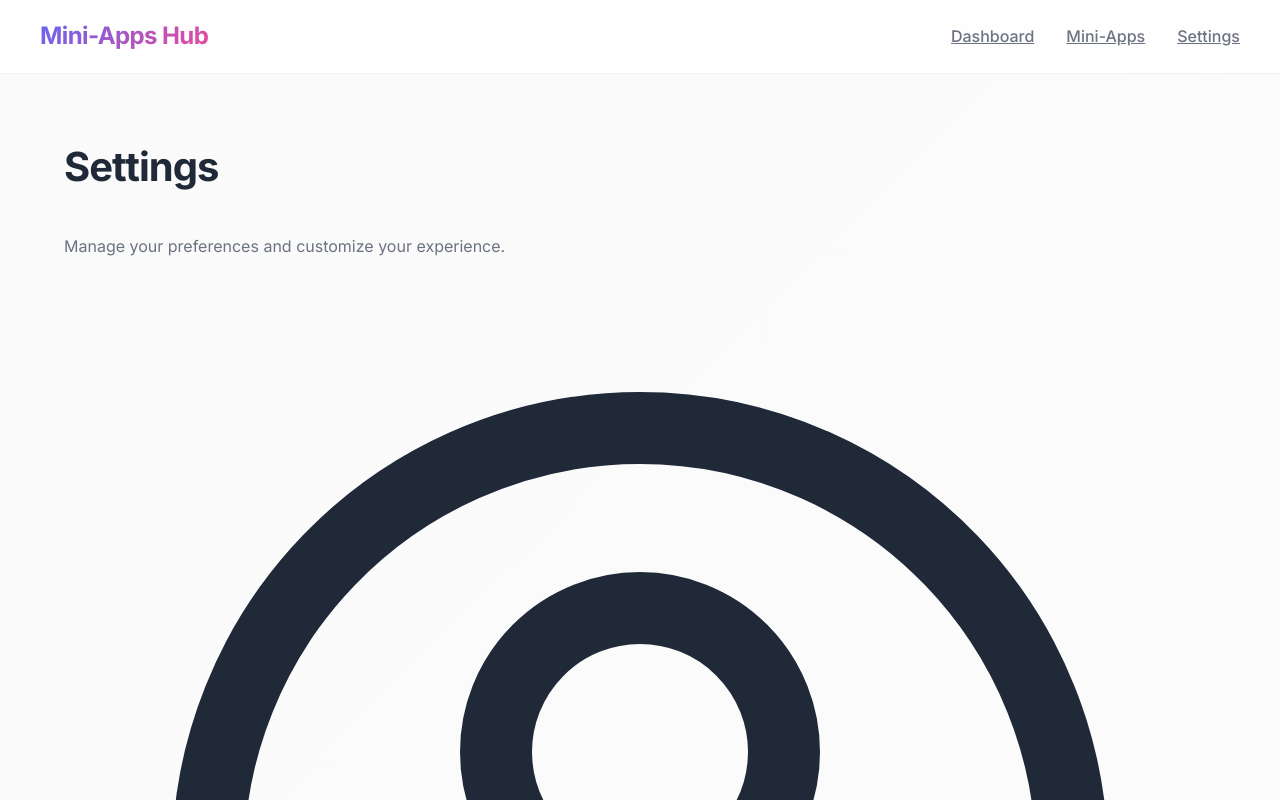
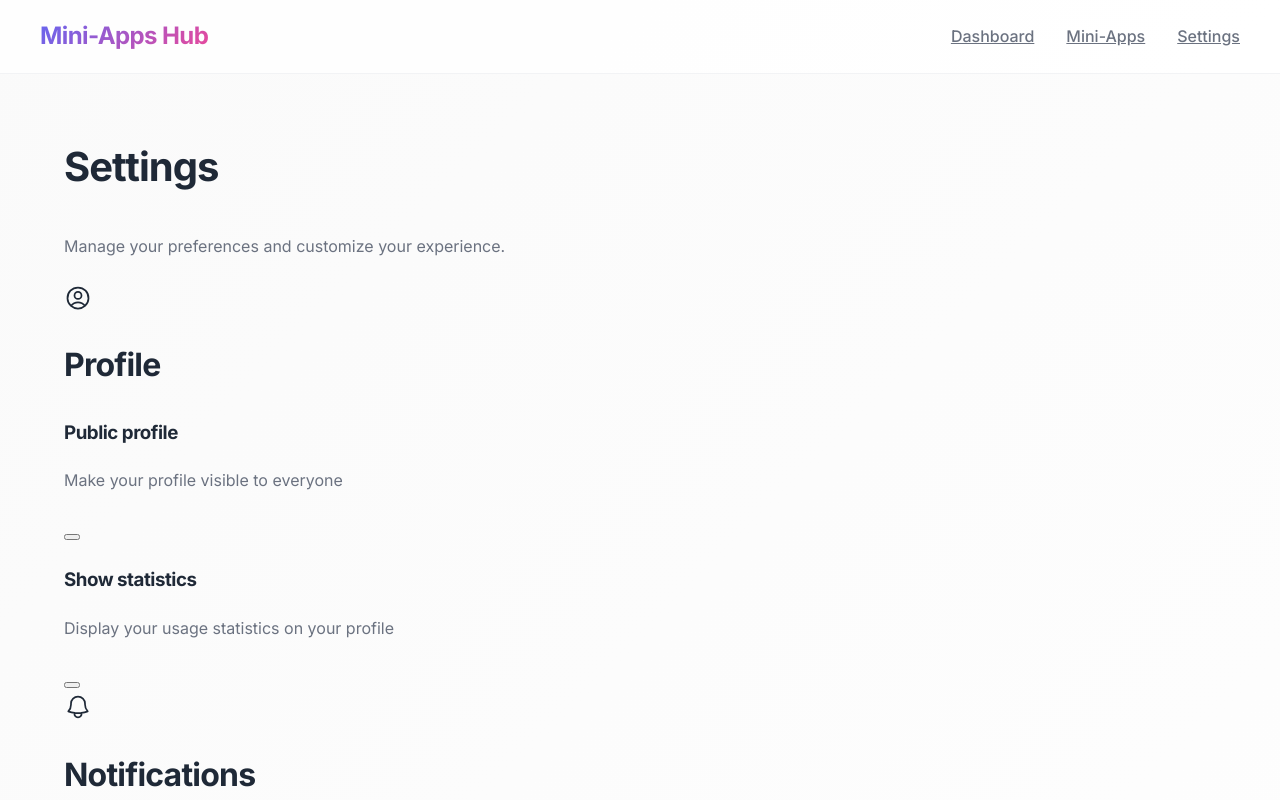
Before and after one commit to Techno-UWA/MiniApps, a Next.js app: page /settings in a window 1280 px wide. Shown: the top 800 px of the page. Built offline with nearby package versions, Linux system fonts and the light colour scheme.

Commit message:
"Adjust icon sizes for mini-apps and settings for better visual appeal"

```diff
--- a/src/app/globals.css
+++ b/src/app/globals.css
@@ -189,13 +189,13 @@ p {
 }
 
 .mini-app-icon {
-  @apply inline-flex rounded-lg p-2 text-white shadow-md;
-  width: 32px;
-  height: 32px;
+  @apply inline-flex rounded-lg p-2.5 text-white shadow-md;
+  width: 44px;
+  height: 44px;
 }
 
 .mini-app-icon svg {
-  @apply w-4 h-4;
+  @apply w-6 h-6;
 }
 
 /* Settings */
@@ -204,11 +204,14 @@ p {
 }
 
 .settings-header {
-  @apply flex items-center space-x-2;
+  @apply flex items-center gap-2.5;
 }
 
 .settings-icon {
-  @apply w-4 h-4 text-indigo-600;
+  width: 28px !important;
+  height: 28px !important;
+  min-width: 28px !important;
+  min-height: 28px !important;
 }
 
 .settings-title {
--- a/src/app/settings/page.tsx
+++ b/src/app/settings/page.tsx
@@ -72,7 +72,9 @@ export default function Settings() {
               className="settings-section"
             >
               <div className="settings-header">
-                <section.icon className="settings-icon" aria-hidden="true" />
+                <div className="settings-icon text-indigo-600">
+                  <section.icon aria-hidden="true" />
+                </div>
                 <h2 className="settings-title">{section.name}</h2>
               </div>
               <div className="space-y-4">
```
